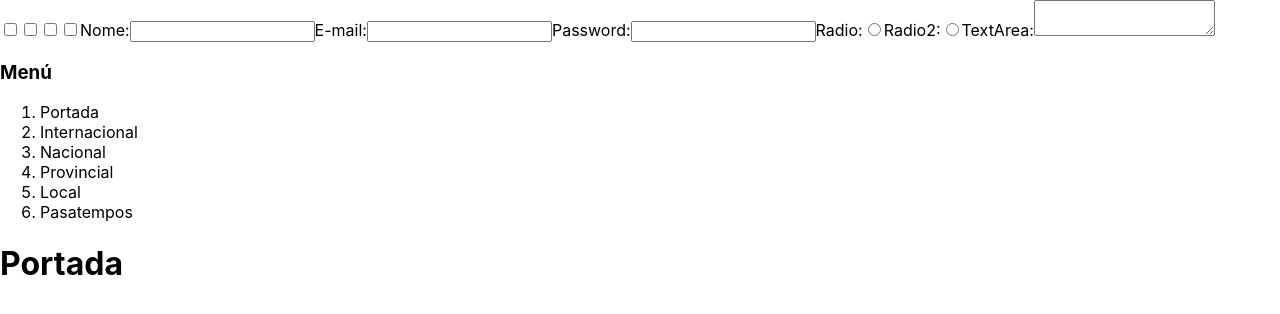
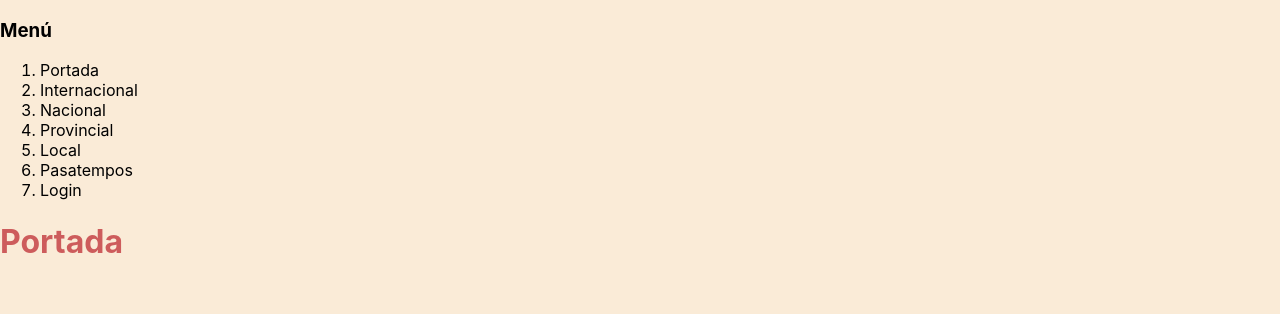
Before and after one commit to JuanJoseGitHub/ReactXornal, a React (Create React App) app: page / in a window 1280 px wide. Shown: the top 314 px of the page. Built offline with nearby package versions, Linux system fonts and the light colour scheme.

Commit message:
Renderizado Condicional e props

```diff
--- a/src/App.js
+++ b/src/App.js
@@ -1,12 +1,12 @@
 import "./App.css";
-import Rexistro from "./components/rexistro/Rexistro";
 import Navegador from "./components/vistas/Navegador";
 
 function App() {
   return (
     <>
-      <Rexistro></Rexistro>
+
       <Navegador></Navegador>
+
     </>
   );
 }
--- a/src/components/rexistro/Login.jsx
+++ b/src/components/rexistro/Login.jsx
@@ -1,15 +1,35 @@
+import { useState } from "react";
+import Rexistro from "./Rexistro"
 
 function Login() {
+
+  const [nome, setNome] = useState("");
+  const [amosarRexistro, setAmosarRexistro] = useState(false)
+
+
+  function manexaSubmit(evento) {
+    const NovoSubmit=evento.target.value
+    setAmosarRexistro(NovoSubmit)
+  }
+
+  function manexaInput(evento) {
+    const NovoNome=evento.target.value
+    setNome(NovoNome)
+  }
+
   return (
-    <form className="login">
-      <label for="name">Nome: </label>
-      <input type="test" name="usuario" />
+    <>
+      <label for="nome">Nome: </label>
+      <input type="text" name="nome" onInput={manexaInput} />
+      {nome}
 
       <label for="password">Clave: </label>
       <input type="password" name="contrasinal" />
 
-      <input type="submit" value="Enviar" />
-    </form>
+      <input type="submit" name="submit" value="Enviar" onClick={manexaSubmit} />
+      {amosarRexistro && <Rexistro nome={nome}></Rexistro>}
+    </>
+
   );
 }
 
--- a/src/components/rexistro/Rexistro.jsx
+++ b/src/components/rexistro/Rexistro.jsx
@@ -1,5 +1,6 @@
 import { useState } from "react";
-function Rexistro() {
+import styles from "./Rexistro.module.css"
+function Rexistro(props) {
   let [nome, setNome] = useState("");
   let [email, setEmail] = useState("");
   let [clave, setClave] = useState("");
@@ -40,15 +41,10 @@ function Rexistro() {
 
   return(
     <>
-      <input type={"checkbox"} value="Peras" name="frutas" onClick={manexadorClick}/>
-      <input type={"checkbox"} value="Mazás" name="frutas" onClick={manexadorClick}/>
-      <input type={"checkbox"} value="Noces" name="frutas" onClick={manexadorClick}/>
-      <input type={"checkbox"} value="Castañas" name="frutas" onClick={manexadorClick}/>
-      {sel}
-
+      <h1 className={styles.nome} >Benvido ao formulario de rexistro</h1>
       <label>
         Nome:
-        <input type="text" id="nome" value={nome} onInput={manexadorDeInputNome} />
+        <input type="text" id="nome" value={props.nome} onInput={manexadorDeInputNome} />
         {nome}
       </label>
 
@@ -79,6 +75,12 @@ function Rexistro() {
          {TextArea}
       </label>}
 
+      <input type={"checkbox"} value="Peras" name="frutas" onClick={manexadorClick}/>
+      <input type={"checkbox"} value="Mazás" name="frutas" onClick={manexadorClick}/>
+      <input type={"checkbox"} value="Noces" name="frutas" onClick={manexadorClick}/>
+      <input type={"checkbox"} value="Castañas" name="frutas" onClick={manexadorClick}/>
+      {sel}
+
     </>
   );
 }
--- /dev/null
+++ b/src/components/rexistro/Rexistro.module.css
@@ -0,0 +1,3 @@
+body {background-color: antiquewhite;}
+h1 { color: indianred}
+.nome {color: chartreuse}
--- a/src/components/vistas/Navegador.jsx
+++ b/src/components/vistas/Navegador.jsx
@@ -5,6 +5,7 @@ import Nacional from "./Nacional";
 import Pasatempos from "./Pasatempos";
 import Portada from "./Portada";
 import Provincial from "./Provincial";
+import Login from "../rexistro/Login";
 
 function Navegador()    {
 
@@ -27,6 +28,7 @@ function Navegador()    {
                 <li><a id="provincial" onClick={manexadorNav}>Provincial</a></li>
                 <li><a id="local" onClick={manexadorNav}>Local</a></li>
                 <li><a id="pasatempos" onClick={manexadorNav}>Pasatempos</a></li>
+                <li><a id="login" onClick={manexadorNav}>Login</a></li>
             </ol>
         </nav>
 
@@ -37,6 +39,7 @@ function Navegador()    {
             { vista ==="provincial" && <Provincial/> }
             { vista ==="local" && <Local/> }
             { vista ==="pasatempos" && <Pasatempos/> }
+            { vista ==="login" && <Login/> }
 
         </main>
 
```
